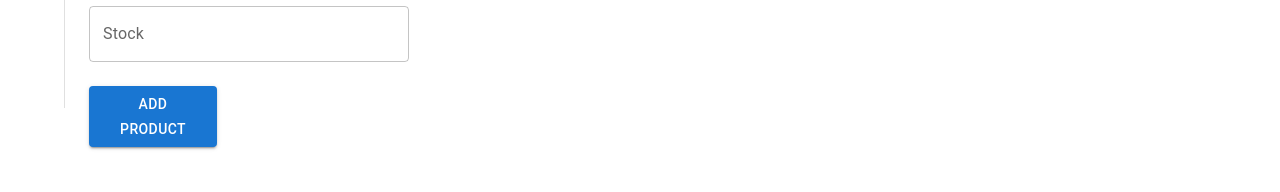
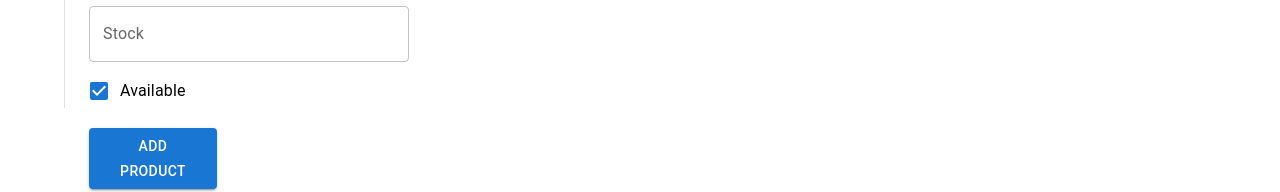
Before and after one commit to Jonas-Sebastian/practice-ecommerce-website, a React (Create React App) app: page /admin/products/add in a window 1280 px wide. Shown: the part 692-884 px from the top of the page. Built offline with nearby package versions, Linux system fonts and the light colour scheme; no server answers; sample sign-in values are in the browser's storage.

Commit message:
Change Product Add available field as default true

```diff
--- a/src/components/AdminWebsite/AdminProductManagement/AdminProductAdd.jsx
+++ b/src/components/AdminWebsite/AdminProductManagement/AdminProductAdd.jsx
@@ -1,6 +1,6 @@
 import React, { useState, useEffect } from 'react';
 import { useNavigate } from 'react-router-dom';
-import { Box, TextField, Button, Typography, IconButton, MenuItem } from '@mui/material';
+import { Box, TextField, Button, Typography, IconButton, MenuItem, FormControlLabel, Checkbox } from '@mui/material';
 import ZoomInMapRounded from '@mui/icons-material/ZoomInMapRounded';
 import ZoomOutMapRounded from '@mui/icons-material/ZoomOutMapRounded';
 import productServiceInstance from '../../../services/ProductService';
@@ -13,7 +13,8 @@ export default function AdminProductAdd() {
         category: '',
         price: '',
         stock: '',
-        description: ''
+        description: '',
+        available: true
     });
     const [imageFile, setImageFile] = useState(null);
     const [previewImage, setPreviewImage] = useState('');
@@ -46,10 +47,10 @@ export default function AdminProductAdd() {
     }, []);
 
     const handleChange = (e) => {
-        const { name, value } = e.target;
+        const { name, value, type, checked } = e.target;
         setProduct((prevProduct) => ({
             ...prevProduct,
-            [name]: value
+            [name]: type === 'checkbox' ? checked : value
         }));
         if (name === 'name') {
             setNameError(false); // Reset error when typing
@@ -80,6 +81,7 @@ export default function AdminProductAdd() {
         formData.append('price', product.price);
         formData.append('stock', product.stock);
         formData.append('description', product.description);
+        formData.append('available', product.available);
         if (imageFile) {
             formData.append('image', imageFile);
         }
@@ -104,8 +106,8 @@ export default function AdminProductAdd() {
                     onChange={handleChange}
                     fullWidth
                     margin="normal"
-                    error={nameError} // Set error prop here
-                    helperText={nameError ? 'This product name is already taken.' : ''} // Optional helper text
+                    error={nameError}
+                    helperText={nameError ? 'This product name is already taken.' : ''}
                     sx={{ maxWidth: '25vw' }}
                 />
                 <TextField
@@ -189,6 +191,16 @@ export default function AdminProductAdd() {
                     margin="normal"
                     sx={{ maxWidth: '25vw' }}
                 />
+                <FormControlLabel
+                    control={
+                        <Checkbox
+                            name="available"
+                            checked={product.available}
+                            onChange={handleChange}
+                        />
+                    }
+                    label="Available"
+                />
                 <Button type="submit" variant="contained" color="primary" sx={{ mt: 2, maxWidth: '10vw' }}>
                     Add Product
                 </Button>
```
